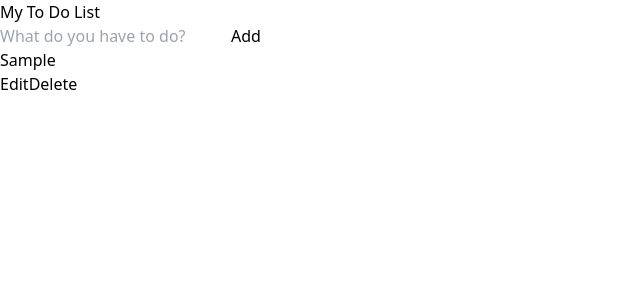
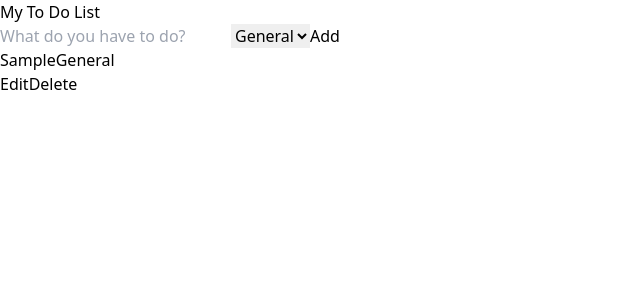
Before and after one commit to k-pilarski/React-To-Do-List, a React (Vite) app: page / in a window 1280 px wide. Both pictures are taken after typing "Sample" into the empty fields and a click on the button "Add". Shown: the top 300 px of the page, without its empty margins (0-640 px from the left). Built offline with nearby package versions, Linux system fonts and the light colour scheme; the HTML template or start-up script is replaced by a standard one.

Commit message:
feat: add task categories and improved UI components

```diff
--- a/src/App.jsx
+++ b/src/App.jsx
@@ -16,10 +16,11 @@ function App() {
     localStorage.setItem("todos", JSON.stringify(todos))
   }, [todos])
 
-  const addTodo = (text) => {
+  const addTodo = (text, category) => {
     const newTodo = {
       id: Date.now(),
       text: text,
+      category: category,
       isCompleted: false
     }
     setTodos([...todos, newTodo])
--- a/src/components/TodoForm.jsx
+++ b/src/components/TodoForm.jsx
@@ -2,14 +2,17 @@ import { useState } from 'react'
 
 function TodoForm({ addTodo }) {
   const [value, setValue] = useState("")
+
+  const [category, setCategory] = useState("general")
 
   const handleSubmit = (e) => {
     e.preventDefault()
 
     if (!value) return
 
-    addTodo(value)
+    addTodo(value, category)
     setValue("")
+    setCategory("general")
   }
 
   return (
@@ -21,6 +24,18 @@ function TodoForm({ addTodo }) {
         value={value}
         onChange={(e) => setValue(e.target.value)}
       />
+
+      <select
+        value={category}
+        onChange={(e) => setCategory(e.target.value)}
+        className="border-2 border-gray-300 p-2 rounded-lg focus:outline-none focus:border-blue-500 bg-white cursor-pointer"
+      >
+        <option value="general">General</option>
+        <option value="work">Work</option>
+        <option value="home">Home</option>
+        <option value="urgent">Urgent</option>
+      </select>
+
       <button
         type="submit"
         className="bg-blue-500 text-white px-6 py-2 rounded-lg hover:bg-blue-600 transition duration-200 font-bold"
--- a/src/components/TodoItem.jsx
+++ b/src/components/TodoItem.jsx
@@ -4,6 +4,15 @@ function TodoItem({ todo, toggleComplete, deleteTodo, editTodo }) {
     const [isEditing, setIsEditing] = useState(false)
 
     const [newText, setNewText] = useState(todo.text)
+
+    const categoryConfig = {
+      general: { label: 'General', style: 'bg-gray-200 text-gray-600' },
+      work:    { label: 'Work',  style: 'bg-blue-100 text-blue-600' },
+      home:    { label: 'Home',    style: 'bg-green-100 text-green-600' },
+      urgent:  { label: 'Urgent',  style: 'bg-red-100 text-red-600 border border-red-200' }
+    }
+
+    const currentCategory = categoryConfig[todo.category] || categoryConfig.general
 
     const handleSave = () => {
         editTodo(todo.id, newText)
@@ -13,28 +22,44 @@ function TodoItem({ todo, toggleComplete, deleteTodo, editTodo }) {
     return (
     <div className="flex justify-between items-center bg-white p-4 mb-2 rounded-lg shadow-sm border border-gray-100 hover:shadow-md transition-shadow">
 
+      <div className="flex-1 flex items-center gap-3 overflow-hidden">
+
+        <div
+          onClick={() => toggleComplete(todo.id)}
+          className={`w-5 h-5 rounded-full border-2 cursor-pointer flex items-center justify-center flex-shrink-0 ${
+            todo.isCompleted ? 'bg-green-500 border-green-500' : 'border-gray-300'
+          }`}
+        >
+          {todo.isCompleted && <span className="text-white text-xs">✓</span>}
+        </div>
+
         {isEditing ? (
           <input
             type="text"
             value={newText}
             onChange={(e) => setNewText(e.target.value)}
-          className="flex-1 border-b-2 border-blue-500 focus:outline-none mr-4 px-1"
+            className="w-full border-b-2 border-blue-500 focus:outline-none px-1 text-gray-700"
             autoFocus
           />
         ) : (
+          <div className="flex flex-col sm:flex-row sm:items-center gap-1 sm:gap-3">
              <span
               onClick={() => toggleComplete(todo.id)}
-          className={`flex-1 cursor-pointer text-lg select-none ${
-            todo.isCompleted
-              ? 'line-through text-gray-400'
-              : 'text-gray-800'
+              className={`cursor-pointer text-lg select-none truncate ${
+                todo.isCompleted ? 'line-through text-gray-400' : 'text-gray-800'
               }`}
             >
               {todo.text}
             </span>
+
+            <span className={`text-[10px] uppercase font-bold px-2 py-0.5 rounded-full w-fit ${currentCategory.style}`}>
+              {currentCategory.label}
+            </span>
+          </div>
         )}
+      </div>
 
-      <div className="flex gap-2">
+      <div className="flex gap-2 ml-4">
         {isEditing ? (
           <button
             onClick={handleSave}
```
Lines whose indentation alone changed are shown as unchanged.
